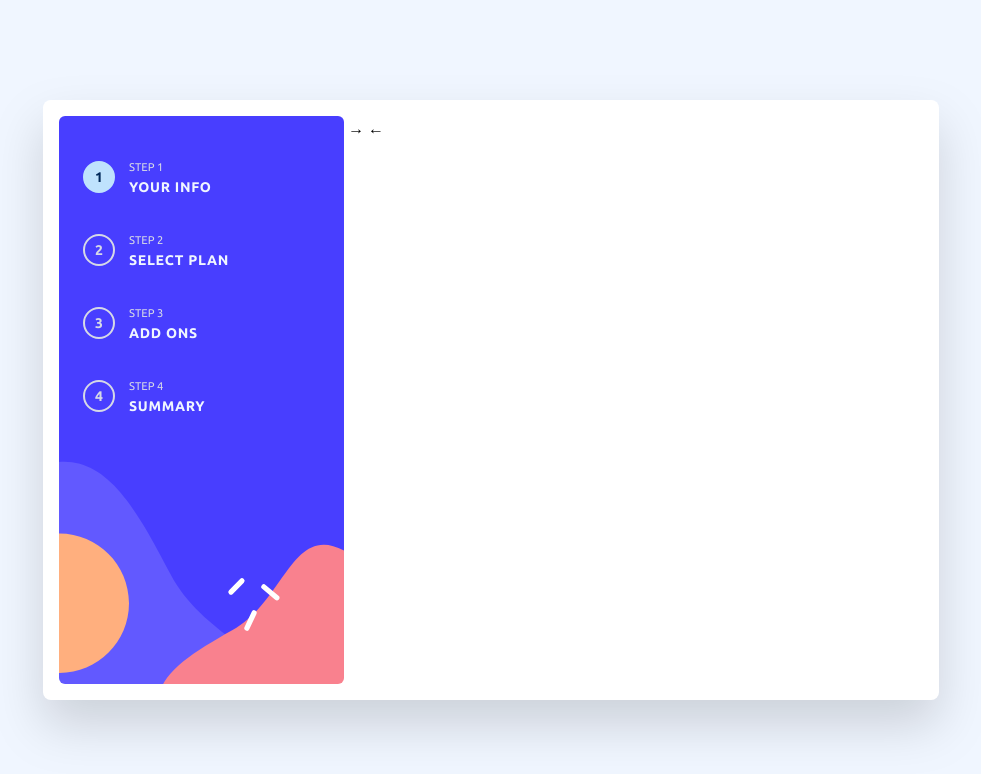
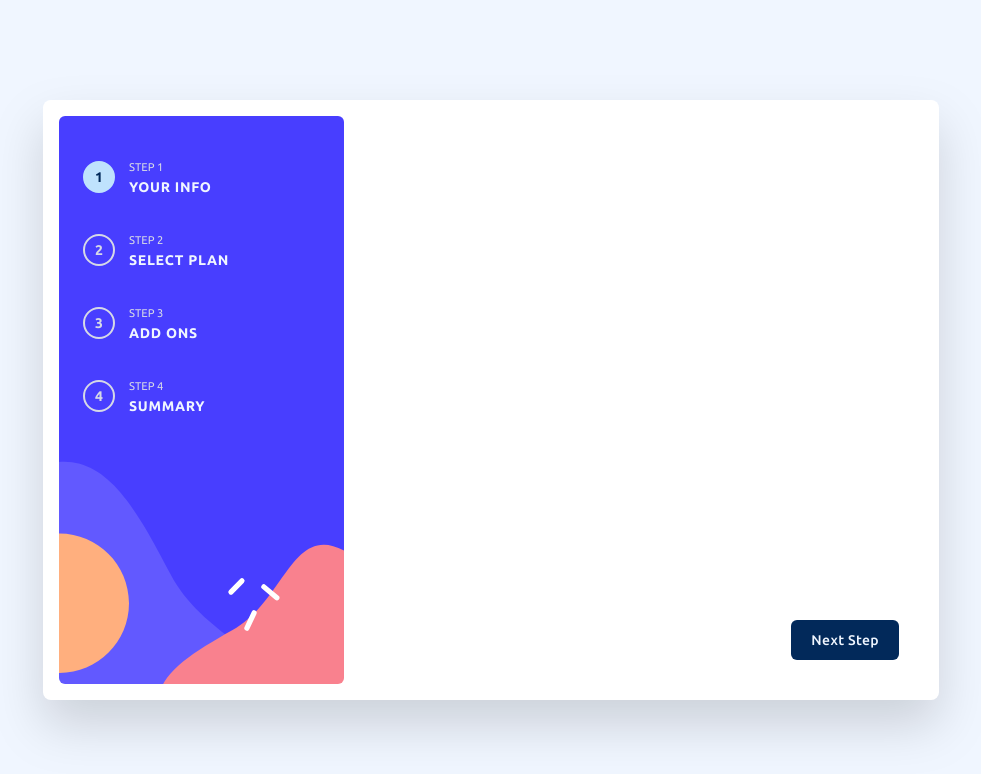
Before and after one commit to kanuos/FEM-multi-step-form, a Svelte app: page / in a window 1280 px wide. Shown: the top 774 px of the page, without its empty margins (149-1130 px from the left). Built offline with nearby package versions, Linux system fonts and the light colour scheme.

Commit message:
Nav Buttons - nav button component - navbar component - updated app.svelte - fix page layout styling

```diff
--- a/src/App.svelte
+++ b/src/App.svelte
@@ -2,10 +2,11 @@
   import PageLayout from "./lib/PageLayout.svelte";
   import { steps } from "./data";
   import Step from "./lib/Step.svelte";
+  import Navbar from "./lib/Navbar.svelte";
 
   // reactive state
   $: currentStepIndex = 0;
-
+  $: showBtns = true;
   // callback functions
   function stepForward() {
     currentStepIndex = Math.min(currentStepIndex + 1, steps.length - 1);
@@ -13,6 +14,10 @@
 
   function stepBackward() {
     currentStepIndex = Math.max(currentStepIndex - 1, 0);
+  }
+
+  function handleClickBtn({ detail: { type } }) {
+    console.log(type);
   }
 </script>
 
@@ -32,9 +37,15 @@
       />
     {/each}
   </ul>
-  <!-- TODO: delete later -->
-  <div slot="form">
-    <button on:click={stepForward}>&rarr;</button>
-    <button on:click={stepBackward}>&larr;</button>
-  </div>
+  <ul
+    slot="nav"
+    class="h-full grid grid-cols-2 {showBtns ? 'bg-neutral-5 p-6' : ''}"
+  >
+    <Navbar
+      on:handle-click={handleClickBtn}
+      maxSteps={steps.length - 1}
+      {currentStepIndex}
+      {showBtns}
+    />
+  </ul>
 </PageLayout>
--- /dev/null
+++ b/src/lib/NavButtons.svelte
@@ -0,0 +1,42 @@
+<script lang="ts">
+  import { createEventDispatcher } from "svelte";
+  export let type: "confirm" | "next" | "back";
+
+  const dispatch = createEventDispatcher();
+
+  function handleClickBtn() {
+    dispatch("handle-click", {
+      type,
+    });
+  }
+</script>
+
+{#if type === "confirm"}
+  <button
+    on:click={handleClickBtn}
+    type="button"
+    class="text-neutral-3 bg-primary-2">Confirm</button
+  >
+{:else if type === "next"}
+  <button
+    on:click={handleClickBtn}
+    type="button"
+    class="text-neutral-3 bg-primary-1 hover:bg-opacity-95">Next Step</button
+  >
+{:else}
+  <button
+    on:click={handleClickBtn}
+    type="button"
+    class="text-neutral-1 hover:text-primary-1 bg-[transparent]">Go Back</button
+  >
+{/if}
+
+<style>
+  button {
+    @apply px-5 py-2.5 outline-none font-medium transition-all rounded-md text-sm tracking-wide;
+  }
+
+  button:focus {
+    @apply outline-none;
+  }
+</style>
--- /dev/null
+++ b/src/lib/Navbar.svelte
@@ -0,0 +1,24 @@
+<script lang="ts">
+  import NavButtons from "./NavButtons.svelte";
+  // props
+  export let showBtns = true;
+  export let currentStepIndex = 0;
+  export let maxSteps: number;
+</script>
+
+{#if showBtns}
+  {#if currentStepIndex !== 0}
+    <li class="col-start-1 col-end-2 grid place-items-start">
+      <NavButtons on:handle-click type="back" />
+    </li>
+  {/if}
+  {#if currentStepIndex === maxSteps}
+    <li class="col-start-2 col-end-3 grid place-items-end">
+      <NavButtons on:handle-click type="confirm" />
+    </li>
+  {:else}
+    <li class="col-start-2 col-end-3 grid place-items-end">
+      <NavButtons on:handle-click type="next" />
+    </li>
+  {/if}
+{/if}
--- a/src/lib/PageLayout.svelte
+++ b/src/lib/PageLayout.svelte
@@ -18,7 +18,7 @@
     </section>
 
     <nav
-      class="bg-neutral-5 py-6 px-4 mt-auto md:col-start-2 md:col-end-4 md:row-start-6 md:row-end-7 w-full md:h-full"
+      class="mt-auto md:col-start-2 md:col-end-4 md:row-start-6 md:row-end-7 w-full md:h-full"
       aria-label="navbar"
     >
       <slot name="nav" />
```
